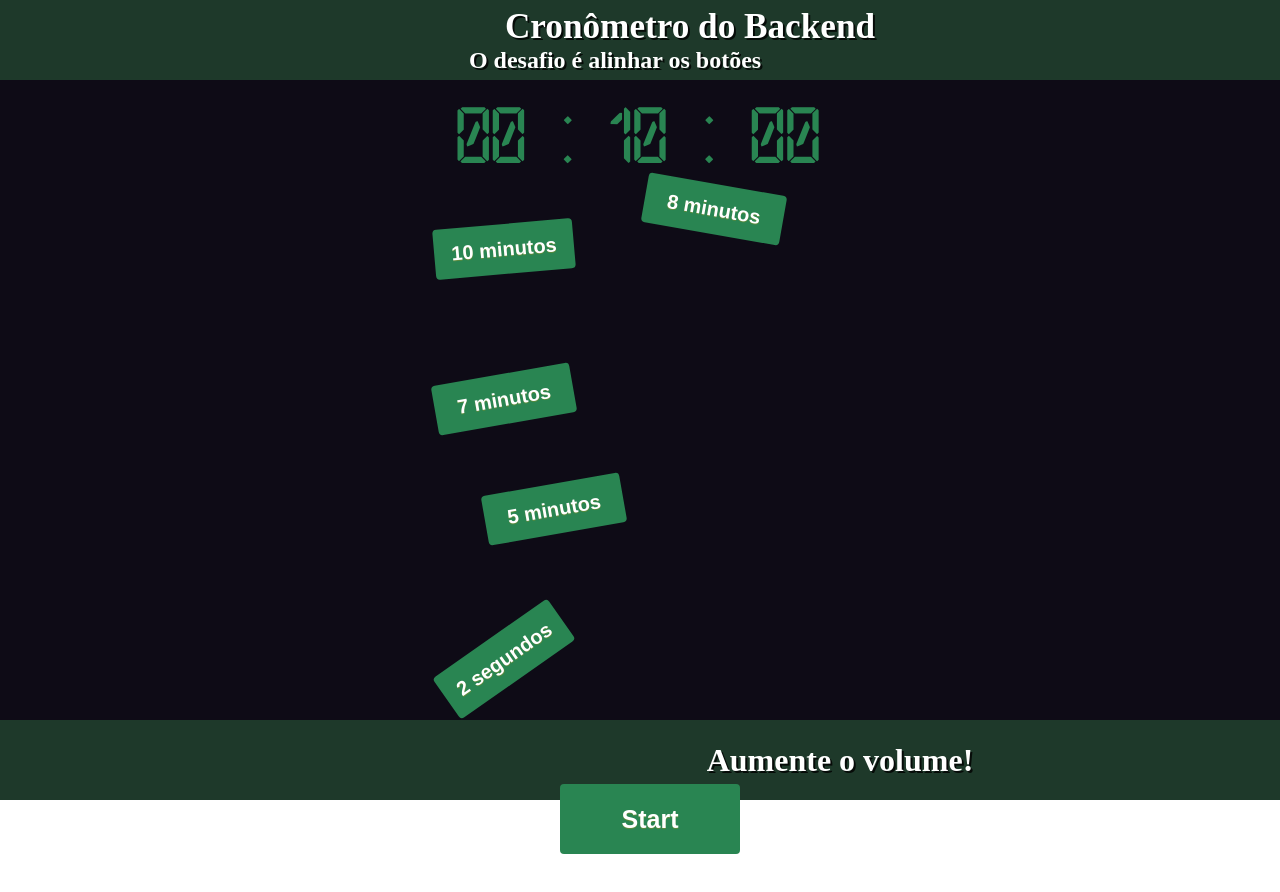
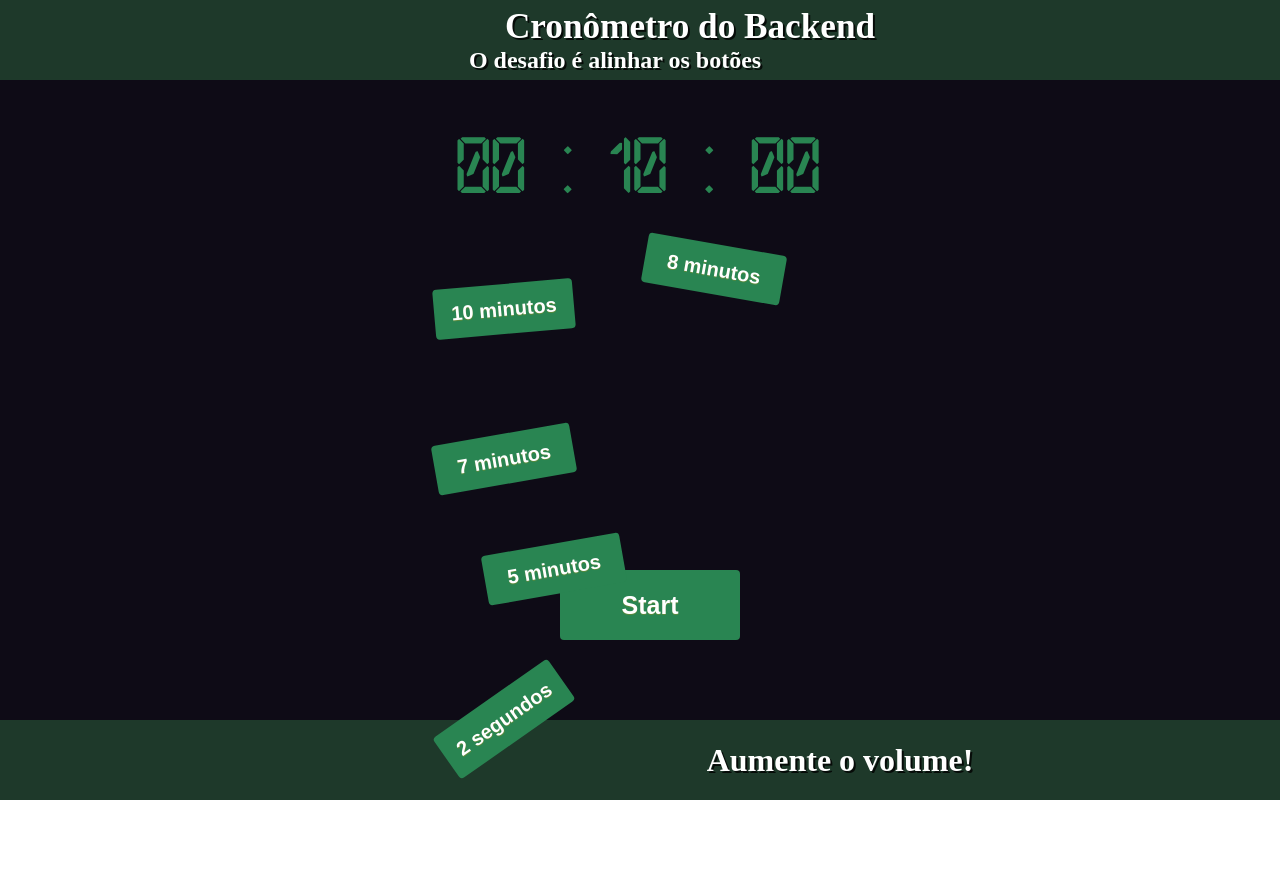
Before and after one commit to matheus-carretta/cronometro-backend, a React (Create React App) app: page / in a window 1280 px wide. Shown: the top 892 px of the page. After the commit the page ends 800 px from the top, so only its background shows below. Built offline with nearby package versions, Linux system fonts and the light colour scheme.

Commit message:
feat: delimita altura da div dos botoes

```diff
--- a/src/style.css
+++ b/src/style.css
@@ -72,6 +72,7 @@ header h2 {
   display: flex;
   flex-wrap: wrap;
   max-width: 40%;
+  max-height: 40%;
 }
 
 button {
```
